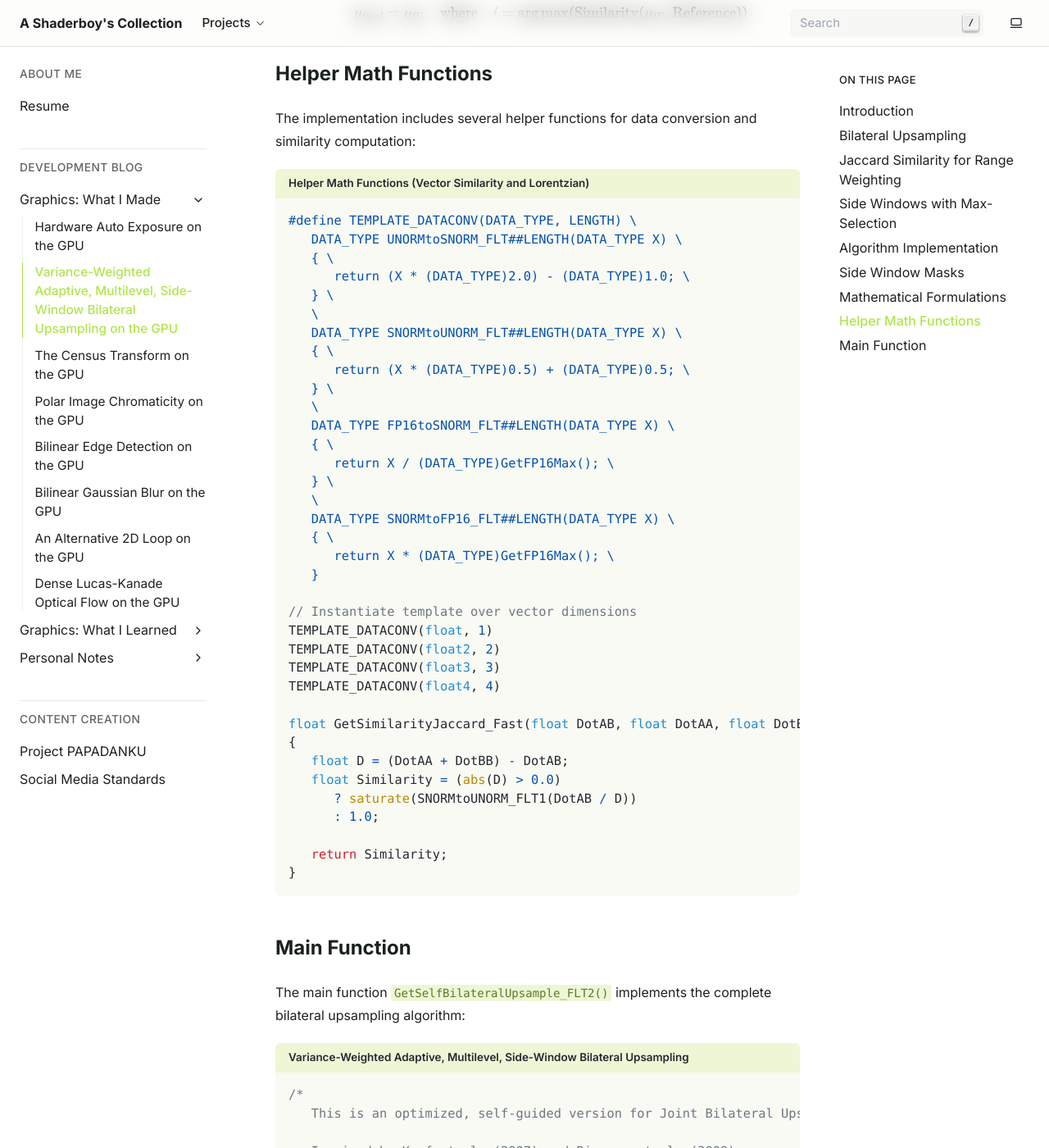
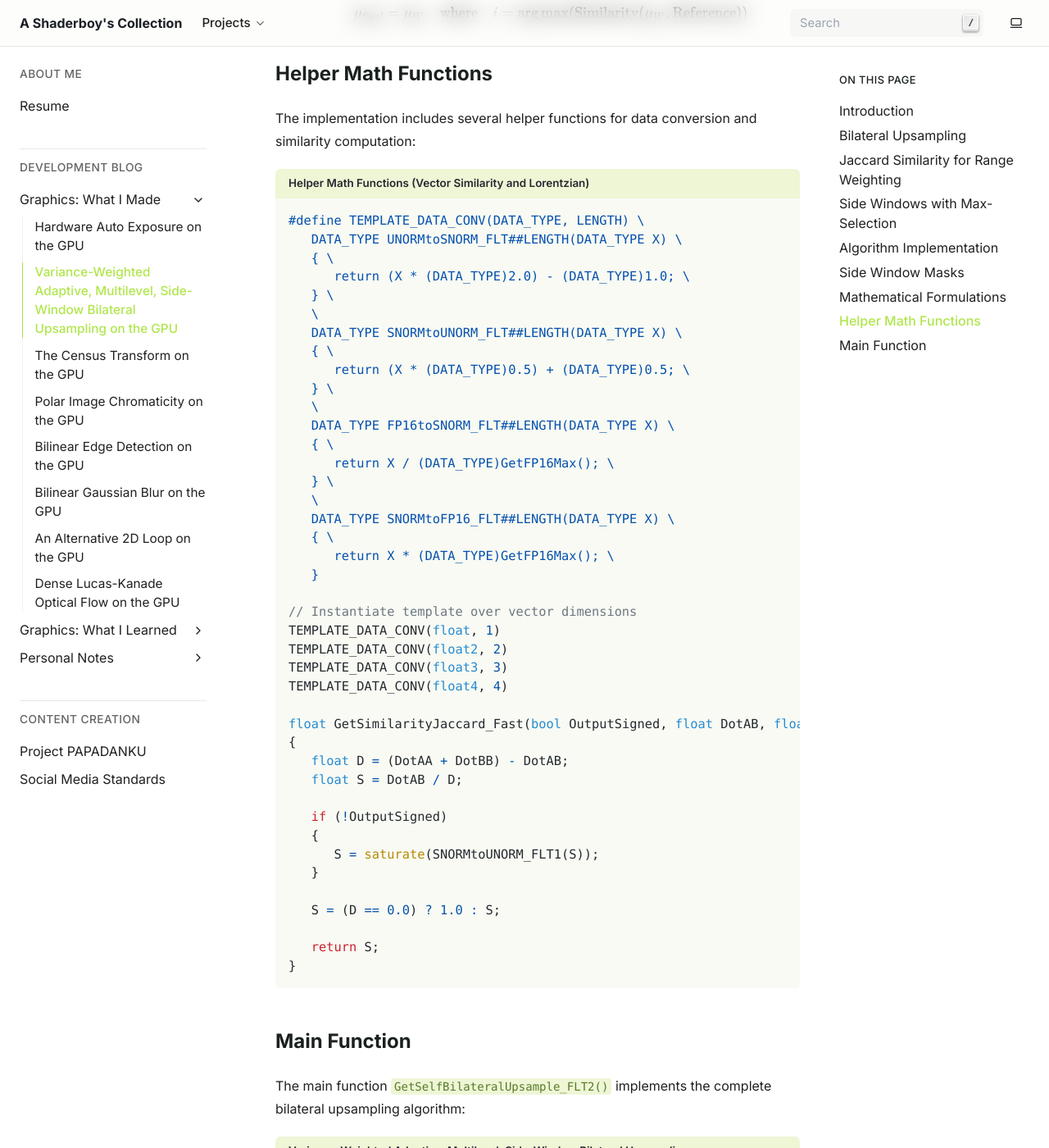
Before and after one commit to papadanku/papadanku.github.io, a Sphinx documentation site: the page built from doc/blog/made/bilateral.rst, in a window 1280 px wide and 1400 px high, scrolled down 4049 px. Shown: the whole window at 82% size. Built offline with Sphinx 7.4.7, drawn with Linux system fonts in a browser that asks for light colours; some of the changed text lies outside the part shown.

Commit message:
Update Bilateral code.

```diff
--- a/doc/blog/made/bilateral.rst
+++ b/doc/blog/made/bilateral.rst
@@ -137,7 +137,7 @@ The implementation includes several helper functions for data conversion and sim
 .. code-block:: hlsl
    :caption: Helper Math Functions (Vector Similarity and Lorentzian)
 
-   #define TEMPLATE_DATACONV(DATA_TYPE, LENGTH) \
+   #define TEMPLATE_DATA_CONV(DATA_TYPE, LENGTH) \
       DATA_TYPE UNORMtoSNORM_FLT##LENGTH(DATA_TYPE X) \
       { \
          return (X * (DATA_TYPE)2.0) - (DATA_TYPE)1.0; \
@@ -159,19 +159,24 @@ The implementation includes several helper functions for data conversion and sim
       }
 
    // Instantiate template over vector dimensions
-   TEMPLATE_DATACONV(float, 1)
-   TEMPLATE_DATACONV(float2, 2)
-   TEMPLATE_DATACONV(float3, 3)
-   TEMPLATE_DATACONV(float4, 4)
+   TEMPLATE_DATA_CONV(float, 1)
+   TEMPLATE_DATA_CONV(float2, 2)
+   TEMPLATE_DATA_CONV(float3, 3)
+   TEMPLATE_DATA_CONV(float4, 4)
 
-   float GetSimilarityJaccard_Fast(float DotAB, float DotAA, float DotBB)
+   float GetSimilarityJaccard_Fast(bool OutputSigned, float DotAB, float DotAA, float DotBB)
    {
       float D = (DotAA + DotBB) - DotAB;
-      float Similarity = (abs(D) > 0.0)
-         ? saturate(SNORMtoUNORM_FLT1(DotAB / D))
-         : 1.0;
+      float S = DotAB / D;
 
-      return Similarity;
+      if (!OutputSigned)
+      {
+         S = saturate(SNORMtoUNORM_FLT1(S));
+      }
+
+      S = (D == 0.0) ? 1.0 : S;
+
+      return S;
    }
 
 Main Function
```
Also changed, not shown: other parts of doc/blog/made/bilateral.rst (+7 -2 lines).
